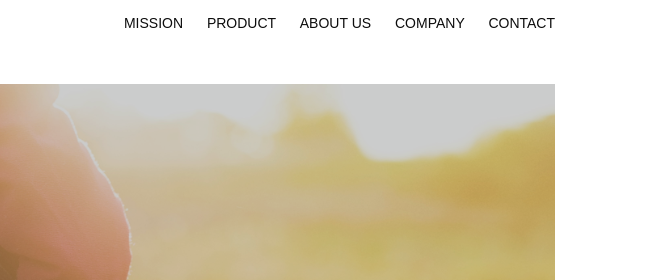
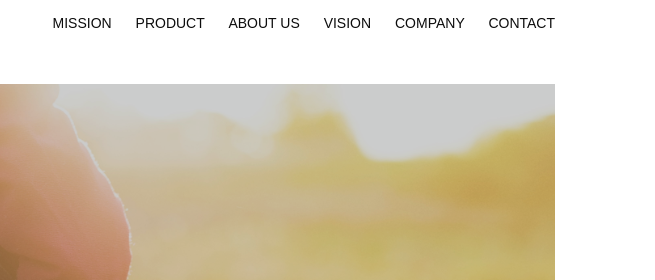
Before and after one commit to hagiotomohiro/socialtech, a plain HTML site: page mission.html in a window 1280 px wide. Shown: the top 280 px of the page, 625-1280 px from the left. Drawn offline with Linux system fonts and the light colour scheme.

Commit message:
2回目コミット

```diff
--- a/mission.html
+++ b/mission.html
@@ -20,6 +20,7 @@
       <a href="mission.html">MISSION</a>
       <a href="product.html">PRODUCT</a>
       <a href="index.html#aboutus">ABOUT US</a>
+      <a href="index.html#vision">VISION</a>
       <a href="index.html#company">COMPANY</a>
       <a href="index.html#contact">CONTACT</a>
     </nav>
```
Also changed, not shown: product.html (+1 -0 lines). Lines whose indentation alone changed are shown as unchanged.
